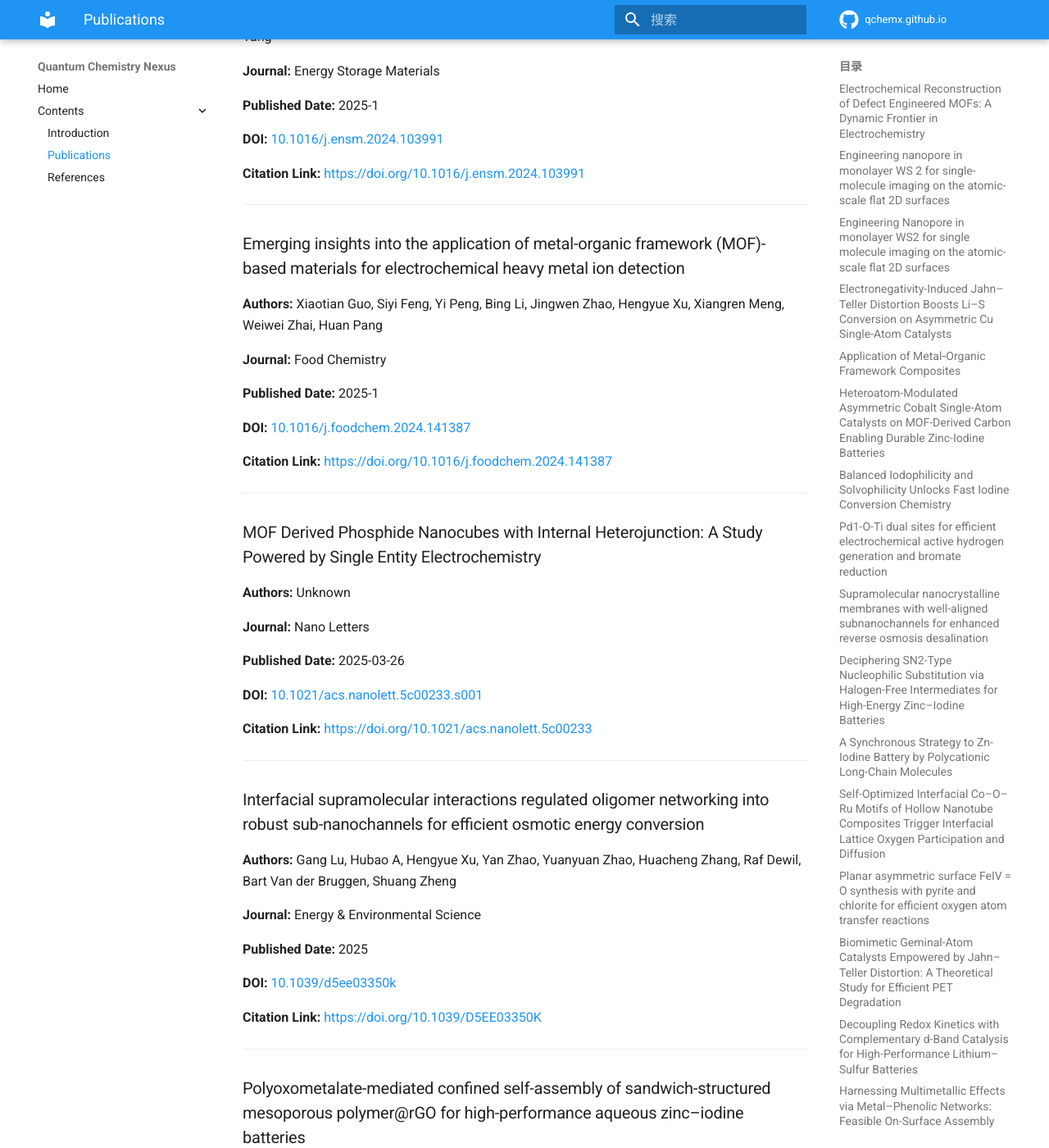
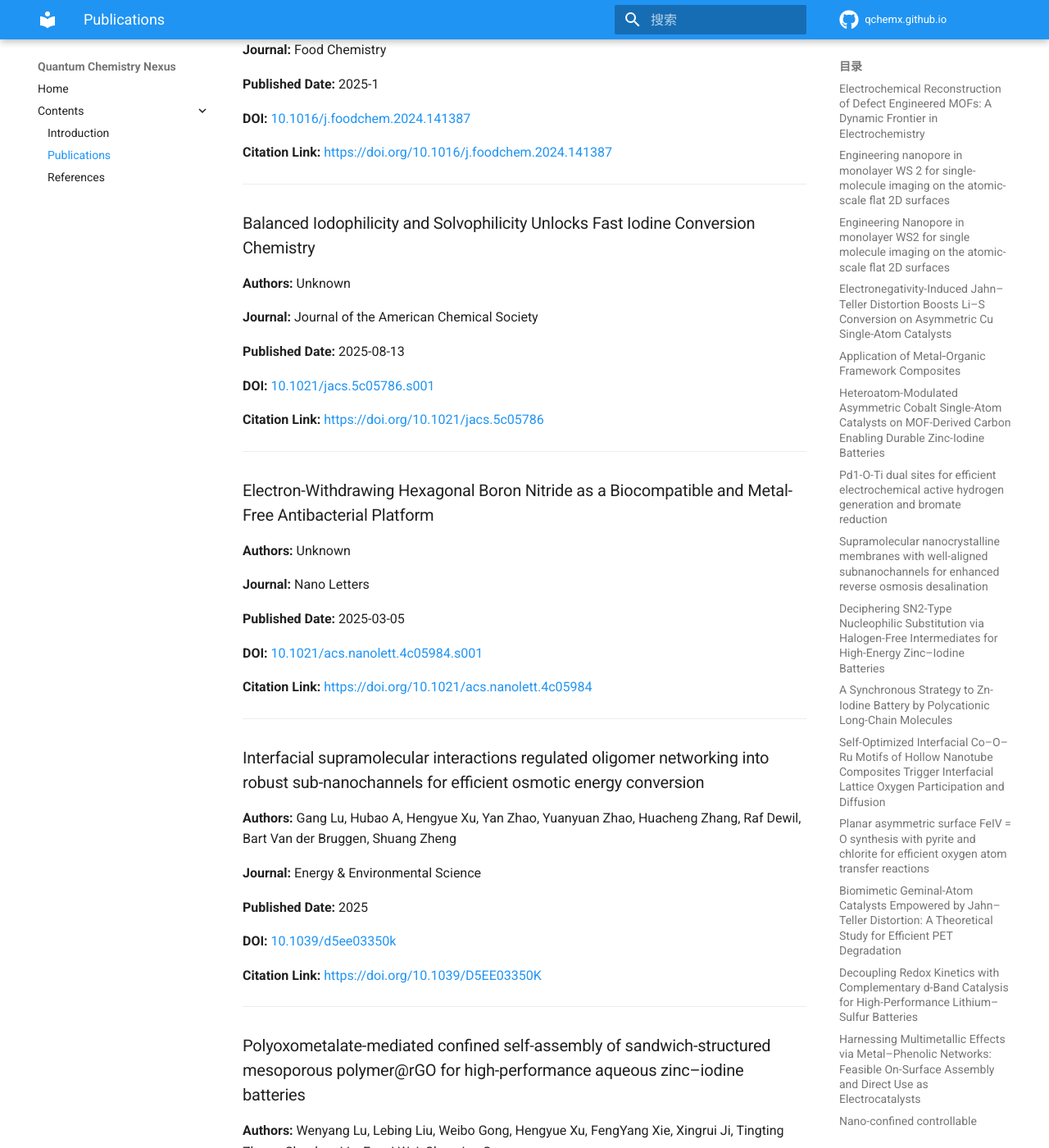
Before and after one commit to QChemX/qchemx.github.io, an MkDocs documentation site: the page built from docs/publications.md, in a window 1280 px wide and 1400 px high, scrolled down 9285 px. Shown: the whole window at 82% size. Built offline with MkDocs 1.6.1 and Material for MkDocs 9.7.7, drawn with Linux system fonts in a browser that asks for light colours; comment, search, counter and statistics services are not loaded; some of the changed text lies outside the part shown.

Commit message:
[orcid sync] Update publications

```diff
--- a/docs/publications.md
+++ b/docs/publications.md
@@ -278,6 +262,22 @@ This page was generated automatically.
 
 ---
 
+### MOF Derived Phosphide Nanocubes with Internal Heterojunction: A Study Powered by Single Entity Electrochemistry
+
+**Authors:** Zilong Chen, Hengyue Xu, Tingting Chen, Jiaqi Zhang, Songtao Zhang, Long Chen, Huan Pang, Zhongjie Huang
+
+**Journal:** Nano Letters
+
+**Published Date:** 2025-3-17
+
+**DOI:** [10.1021/acs.nanolett.5c00233](https://doi.org/10.1021/acs.nanolett.5c00233)
+
+**Citation Link:** [https://doi.org/10.1021/acs.nanolett.5c00233](https://doi.org/10.1021/acs.nanolett.5c00233)
+
+
+
+---
+
 ### MnxCo3-xO4 spinel activates peroxymonosulfate for highly effective bisphenol A degradation with ultralow catalyst and persulfate usage
 
 **Authors:** Lu-Lu Zhou, Hengyue Xu, Yi-Han Sheng, Wei-Kang Wang, Juan Xu
@@ -454,17 +438,33 @@ This page was generated automatically.
 
 ---
 
-### MOF Derived Phosphide Nanocubes with Internal Heterojunction: A Study Powered by Single Entity Electrochemistry
+### Balanced Iodophilicity and Solvophilicity Unlocks Fast Iodine Conversion Chemistry
+
+**Authors:** Unknown
+
+**Journal:** Journal of the American Chemical Society
+
+**Published Date:** 2025-08-13
+
+**DOI:** [10.1021/jacs.5c05786.s001](https://doi.org/10.1021/jacs.5c05786.s001)
+
+**Citation Link:** [https://doi.org/10.1021/jacs.5c05786](https://doi.org/10.1021/jacs.5c05786)
+
+
+
+---
+
+### Electron-Withdrawing Hexagonal Boron Nitride as a Biocompatible and Metal-Free Antibacterial Platform
 
 **Authors:** Unknown
 
 **Journal:** Nano Letters
 
-**Published Date:** 2025-03-26
+**Published Date:** 2025-03-05
 
-**DOI:** [10.1021/acs.nanolett.5c00233.s001](https://doi.org/10.1021/acs.nanolett.5c00233.s001)
+**DOI:** [10.1021/acs.nanolett.4c05984.s001](https://doi.org/10.1021/acs.nanolett.4c05984.s001)
 
-**Citation Link:** [https://doi.org/10.1021/acs.nanolett.5c00233](https://doi.org/10.1021/acs.nanolett.5c00233)
+**Citation Link:** [https://doi.org/10.1021/acs.nanolett.4c05984](https://doi.org/10.1021/acs.nanolett.4c05984)
 
 
 
@@ -929,6 +913,22 @@ This page was generated automatically.
 **DOI:** [10.1021/acs.inorgchem.4c02375.s001](https://doi.org/10.1021/acs.inorgchem.4c02375.s001)
 
 **Citation Link:** [https://doi.org/10.1021/acs.inorgchem.4c02375](https://doi.org/10.1021/acs.inorgchem.4c02375)
+
+
+
+---
+
+### In Situ Species Analysis of a Lithium-Ion Battery Electrolyte Containing LiTFSI and Propylene Carbonate
+
+**Authors:** Unknown
+
+**Journal:** The Journal of Physical Chemistry Letters
+
+**Published Date:** 2024-05-16
+
+**DOI:** [10.1021/acs.jpclett.4c00641.s001](https://doi.org/10.1021/acs.jpclett.4c00641.s001)
+
+**Citation Link:** [https://doi.org/10.1021/acs.jpclett.4c00641](https://doi.org/10.1021/acs.jpclett.4c00641)
 
 
 
```
Also changed, not shown: other parts of docs/publications.md (+0 -48 lines).
